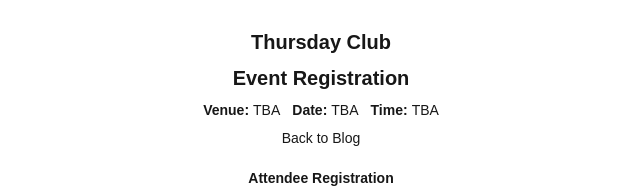
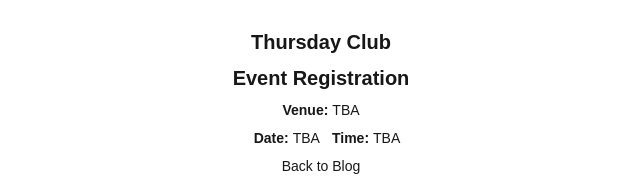
Before and after one commit to uk030621/Basic_Reg_App, a Next.js app: page / in a window 1280 px wide. Shown: the top 190 px of the page, without its empty margins (319-959 px from the left). Built offline with nearby package versions, Linux system fonts and the light colour scheme; no server answers; the database is empty.

Commit message:
Placed Venue above Date & Time

```diff
--- a/app/page.js
+++ b/app/page.js
@@ -57,14 +57,18 @@ export default function HomePage() {
         <div className="bg-inherit p-5 h-screen">
             <h1 className="flex justify-center pt-2 text-xl font-bold">Thursday Club</h1>
             <h1 className="flex justify-center pt-2 text-xl font-bold">Event Registration</h1>
+
             <h1 className="flex justify-center pt-2 text-sm">
               <span className="font-bold mr-1">Venue:</span>
               TBA
+            </h1>
+
+            <h1 className="flex justify-center pt-2 text-sm">
               <span className="font-bold ml-3 mr-1">Date:</span>
               TBA
               <span className="font-bold ml-3 mr-1">Time:</span>
               TBA
-              </h1>
+            </h1>
 
               <Link
               className="flex justify-center pt-2 text-sm"
```
